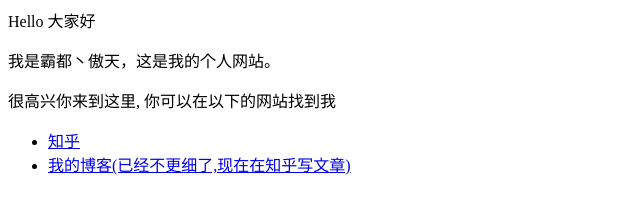
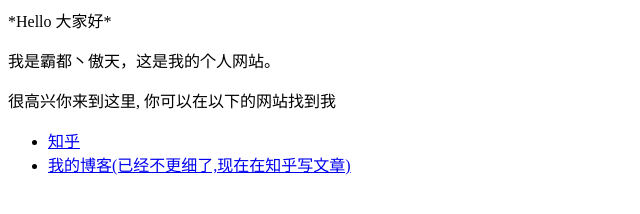
Before and after one commit to laoganya/laoganya, a plain HTML site: page index.html in a window 1280 px wide. Shown: the full height of the page, 0-640 px from the left. Drawn offline with Linux system fonts and the light colour scheme.

Commit message:
Update index.html

```diff
--- a/index.html
+++ b/index.html
@@ -1,4 +1,4 @@
-<p>Hello 大家好</p>
+<p>*Hello 大家好*</p>
 <p>我是霸都丶傲天，这是我的个人网站。 </p>
 <p>很高兴你来到这里, 你可以在以下的网站找到我</p>
 
```
